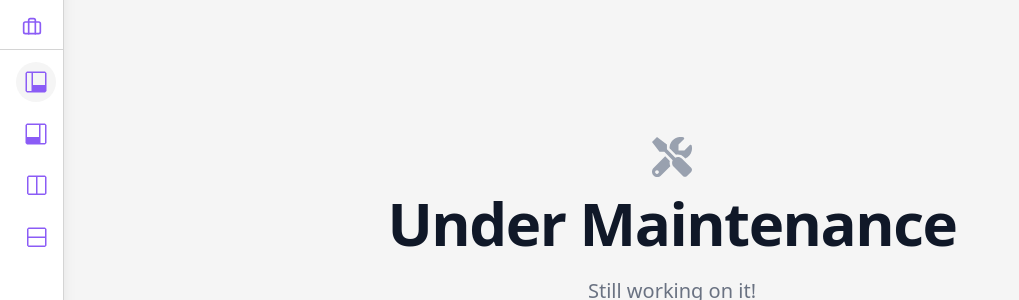
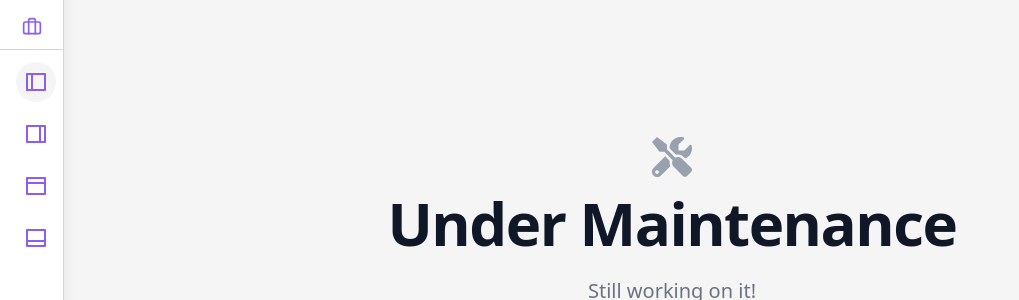
Before and after one commit to ajSeadler/stoic, a React (Vite) app: page /comingsoon in a window 1280 px wide. Shown: the part 179-479 px from the top of the page, without its empty margins (0-1019 px from the left). Built offline with nearby package versions, Linux system fonts and the light colour scheme.

Commit message:
update icons

```diff
--- a/src/AppSidebar.tsx
+++ b/src/AppSidebar.tsx
@@ -4,11 +4,11 @@ import FontSizeControl from "./FontSizeControl";
 import { useEffect, useState } from "react";
 import { Link, useLocation } from "react-router-dom";
 import {
-  VscLayoutPanelLeft,
-  VscLayoutPanelRight,
-  VscSplitHorizontal,
-  VscSplitVertical,
-} from "react-icons/vsc";
+  RiLayoutLeftLine,
+  RiLayoutRightLine,
+  RiLayoutTopLine,
+  RiLayoutBottomLine,
+} from "react-icons/ri";
 
 interface AppSidebarProps {
   theme: string;
@@ -136,7 +136,7 @@ const AppSidebar: React.FC<AppSidebarProps> = ({
           className={`
             flex items-center h-16
             px-4 border-b border-[rgb(var(--border))] select-none
-            ${isHorizontal ? "justify-between" : ""}
+            ${isHorizontal ? "justify-center" : "justify-between"}
           `}
         >
           {/* Show "aj.dev" text only when open (desktopOpen or mobileOpen) */}
@@ -150,6 +150,7 @@ const AppSidebar: React.FC<AppSidebarProps> = ({
             </span>
           )}
 
+          {!isHorizontal && (
             <button
               onClick={toggleCollapsed}
               aria-label={desktopOpen ? "Collapse sidebar" : "Expand sidebar"}
@@ -171,6 +172,7 @@ const AppSidebar: React.FC<AppSidebarProps> = ({
                 />
               )}
             </button>
+          )}
         </div>
 
         {/* ───────── Main Content Area ───────── */}
@@ -178,7 +180,7 @@ const AppSidebar: React.FC<AppSidebarProps> = ({
           <div
             className={`
             ${isHorizontal ? "flex items-center justify-between px-4" : ""}
-            ${isHorizontal && collapsed ? "h-0 overflow-hidden" : "flex-1"}
+            ${isHorizontal && collapsed ? "h-16" : "flex-1"}
           `}
           >
             {/* Navigation Links */}
@@ -274,7 +276,7 @@ const AppSidebar: React.FC<AppSidebarProps> = ({
               </div>
             )}
 
-            {/* Position Picker */}
+            {/* Position Picker and Toggle (for horizontal) */}
             <div
               className={`
               ${
@@ -285,6 +287,32 @@ const AppSidebar: React.FC<AppSidebarProps> = ({
               ${isHorizontal ? "border-l border-[rgb(var(--border))] pl-4" : ""}
             `}
             >
+              {isHorizontal && (
+                <button
+                  onClick={toggleCollapsed}
+                  aria-label={
+                    desktopOpen ? "Collapse sidebar" : "Expand sidebar"
+                  }
+                  aria-expanded={desktopOpen}
+                  type="button"
+                  className="p-2 rounded-full hover:bg-[rgba(var(--cta),0.2)] transition-colors"
+                >
+                  {collapsed ? (
+                    <SidebarOpen
+                      className="h-6 w-6"
+                      style={{ color: "rgb(var(--cta))" }}
+                      aria-hidden="true"
+                    />
+                  ) : (
+                    <SidebarClose
+                      className="h-6 w-6"
+                      style={{ color: "rgb(var(--cta))" }}
+                      aria-hidden="true"
+                    />
+                  )}
+                </button>
+              )}
+
               <button
                 onClick={() => setPosition("left")}
                 aria-label="Move sidebar to left"
@@ -297,7 +325,7 @@ const AppSidebar: React.FC<AppSidebarProps> = ({
                   }
                 `}
               >
-                <VscLayoutPanelRight className="w-6 h-6 text-[rgb(var(--cta))]" />
+                <RiLayoutLeftLine className="w-6 h-6 text-[rgb(var(--cta))]" />
               </button>
 
               <button
@@ -312,7 +340,7 @@ const AppSidebar: React.FC<AppSidebarProps> = ({
                   }
                 `}
               >
-                <VscLayoutPanelLeft className="w-6 h-6 text-[rgb(var(--cta))]" />
+                <RiLayoutRightLine className="w-6 h-6 text-[rgb(var(--cta))]" />
               </button>
 
               <button
@@ -327,7 +355,7 @@ const AppSidebar: React.FC<AppSidebarProps> = ({
                   }
                 `}
               >
-                <VscSplitHorizontal className="w-6 h-6 text-[rgb(var(--cta))]" />
+                <RiLayoutTopLine className="w-6 h-6 text-[rgb(var(--cta))]" />
               </button>
 
               <button
@@ -342,7 +370,7 @@ const AppSidebar: React.FC<AppSidebarProps> = ({
                   }
                 `}
               >
-                <VscSplitVertical className="w-6 h-6 text-[rgb(var(--cta))]" />
+                <RiLayoutBottomLine className="w-6 h-6 text-[rgb(var(--cta))]" />
               </button>
             </div>
           </div>
```
Lines whose indentation alone changed are shown as unchanged.
